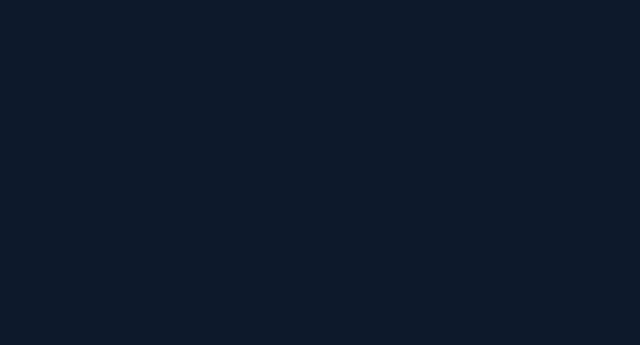
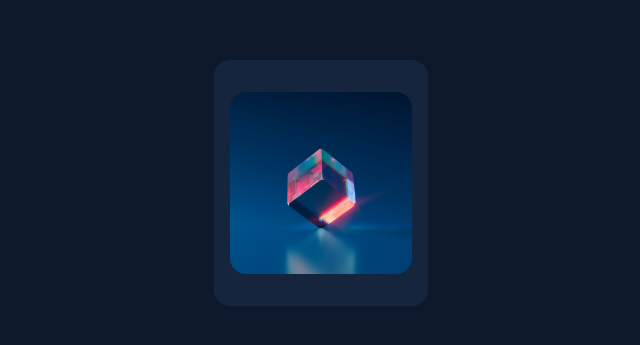
Before and after one commit to MikevPeeren/nft-preview-card-component, a Next.js app: page / in a window 1280 px wide. Shown: the part 217-562 px from the top of the page, without its empty margins (319-959 px from the left). Built offline with nearby package versions, Linux system fonts and the light colour scheme.

Commit message:
:sparkles: added image

```diff
--- a/pages/index.tsx
+++ b/pages/index.tsx
@@ -1,6 +1,8 @@
 import type { NextPage } from "next";
 import Head from "next/head";
 import Image from "next/image";
+
+import EQUILIBRIUM from "../public/image-equilibrium.jpg";
 
 const Home: NextPage = () => {
   return (
@@ -11,7 +13,19 @@
         <link rel="icon" href="/favicon.ico" />
       </Head>
 
-      <main className="bg-dark-blue-one min-h-screen"></main>
+      <main className="bg-dark-blue-one min-h-screen flex flex-col justify-center items-center">
+        <div className="bg-dark-blue-two w-2/12 flex justify-center items-center rounded-2xl">
+          <div className="w-full h-2/4 my-8 mx-4">
+            <Image
+              src={EQUILIBRIUM}
+              className="rounded-2xl"
+              width={200}
+              height={200}
+              layout="responsive"
+            />
+          </div>
+        </div>
+      </main>
 
       <footer></footer>
     </div>
```
